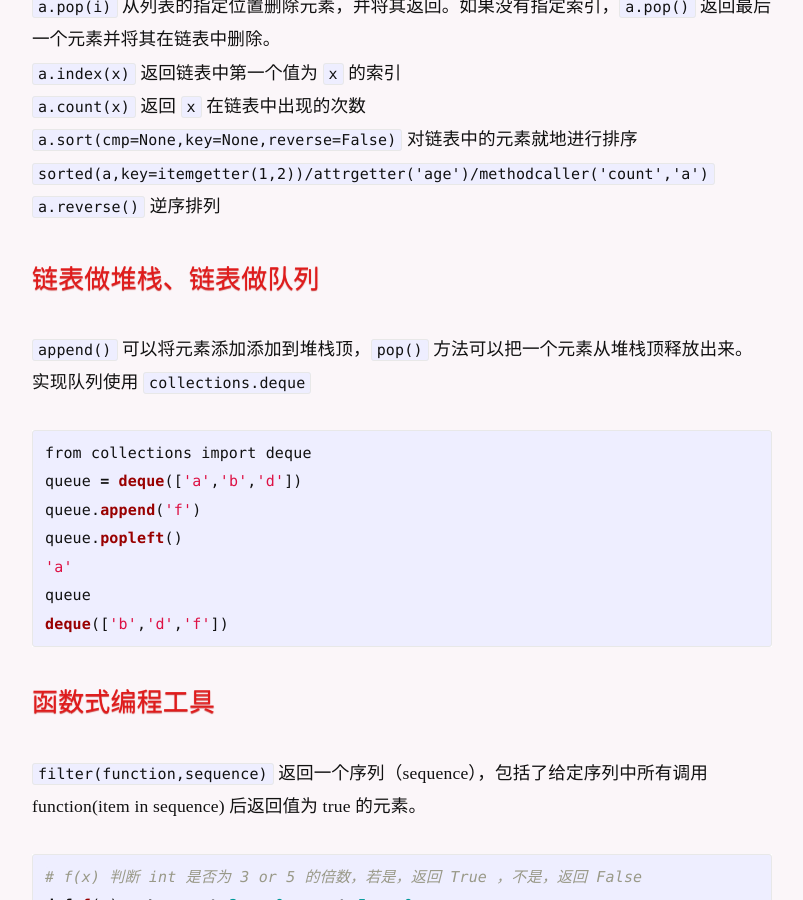
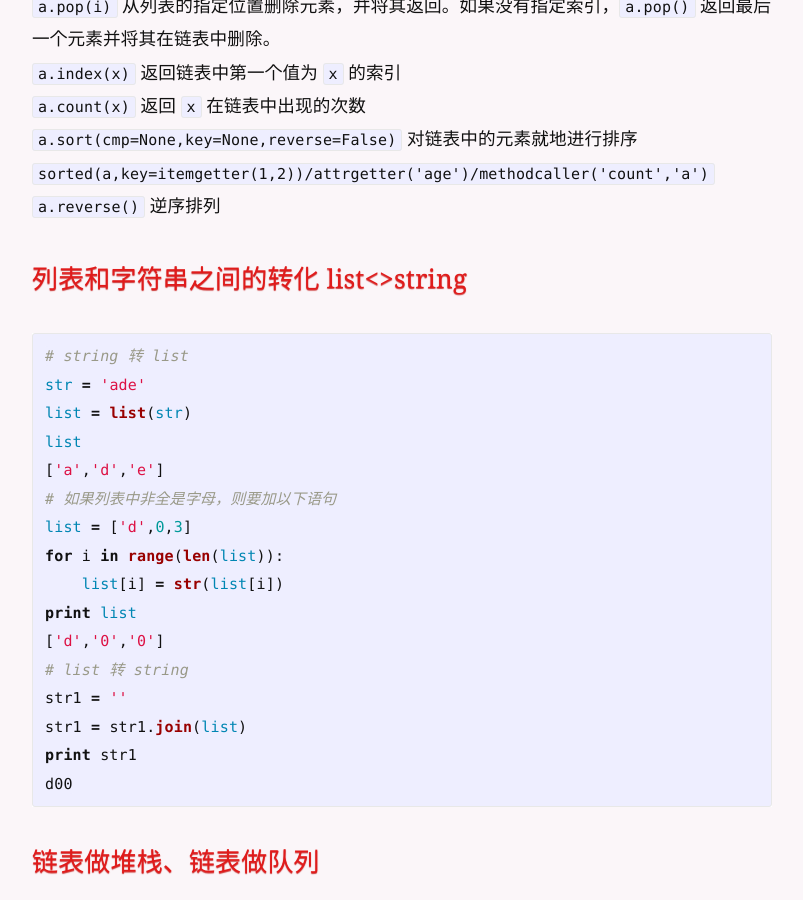
Before and after one commit to Besideme/besideme.github.io, a Jekyll site: the page built from _posts/2015-09-12-Python-data-structure.md, in a window 1280 px wide and 900 px high, scrolled down 429 px. Shown: the whole window, without its empty margins (238-1041 px from the left). Built offline with Jekyll 4.4.1, drawn with Linux system fonts in a browser that asks for light colours.

Commit message:
update python data structure

```diff
--- a/_posts/2015-09-12-Python-data-structure.md
+++ b/_posts/2015-09-12-Python-data-structure.md
@@ -16,6 +16,28 @@ categories: jekyll update
 `a.sort(cmp=None,key=None,reverse=False)` 对链表中的元素就地进行排序
 `sorted(a,key=itemgetter(1,2))/attrgetter('age')/methodcaller('count','a')`
 `a.reverse()` 逆序排列
+
+### 列表和字符串之间的转化 list<>string
+
+{% highlight python %}
+# string 转 list
+str = 'ade'
+list = list(str)
+list
+['a','d','e']
+# 如果列表中非全是字母，则要加以下语句
+list = ['d',0,3]
+for i in range(len(list)):
+    list[i] = str(list[i])
+print list
+['d','0','0']
+# list 转 string
+str1 = ''
+str1 = str1.join(list)
+print str1
+d00
+{% endhighlight %}
+
 
 ### 链表做堆栈、链表做队列
 
```
Also changed, not shown: _posts/2015-09-13-Python-class.md (+1 -1 lines).
